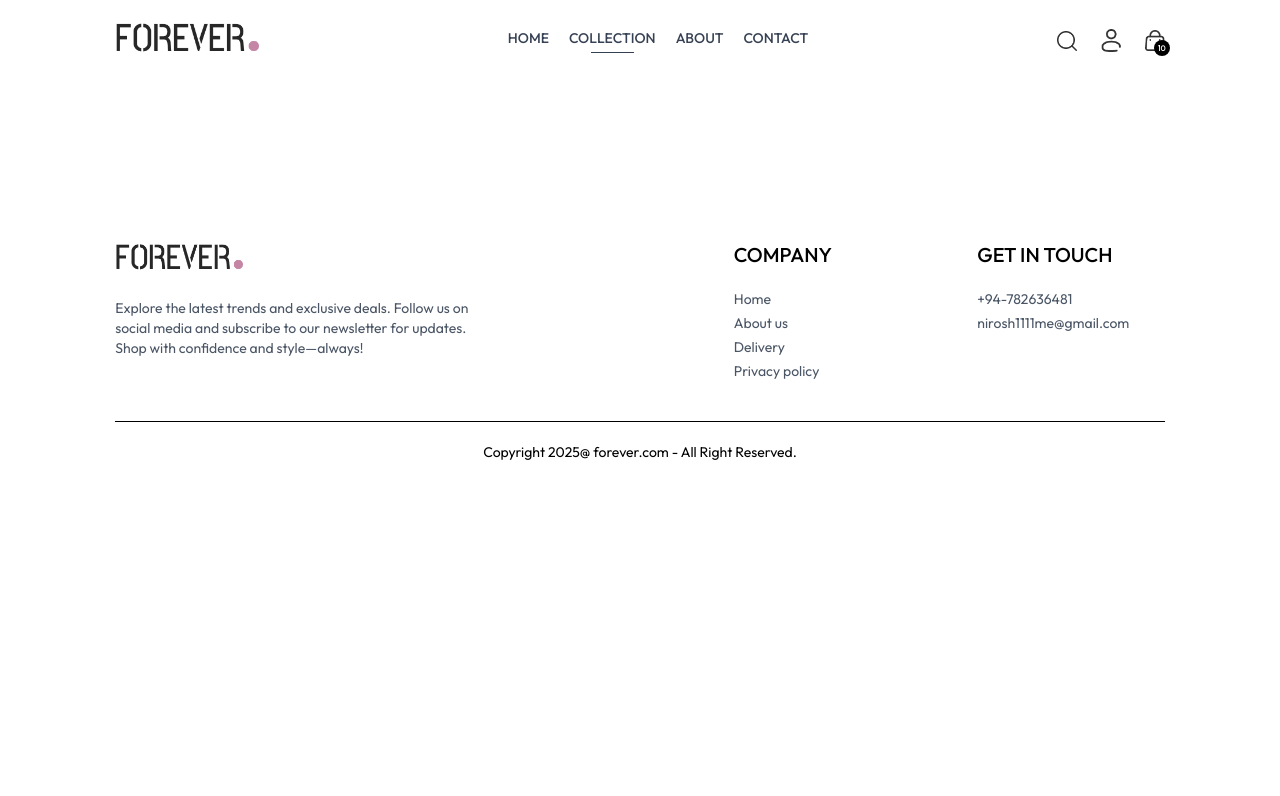
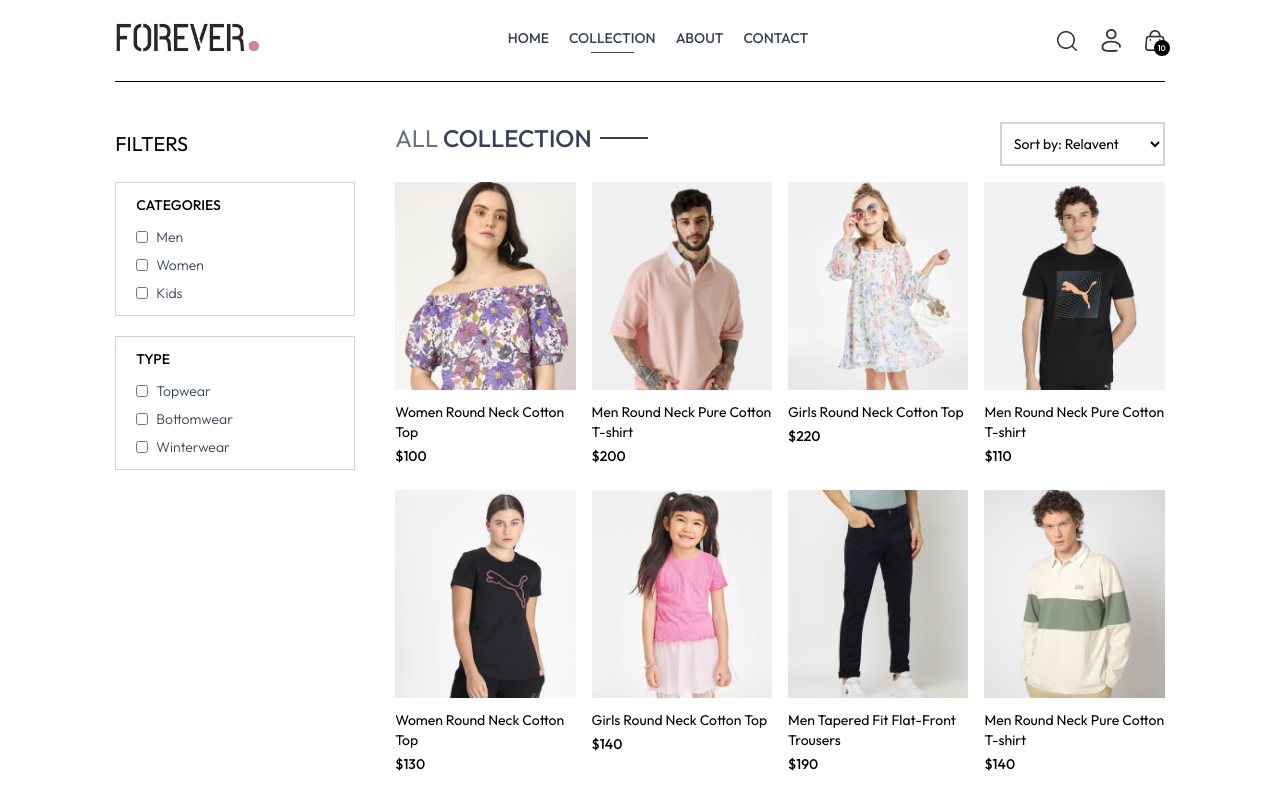
Before and after one commit to Nirosh-Edirisinghe/Ecommerse-site, a React (Vite) app in the folder frontend/: page /collection in a window 1280 px wide. Shown: the top 796 px of the page. Built offline with nearby package versions, Linux system fonts and the light colour scheme.

Commit message:
add collection section

```diff
--- a/frontend/src/pages/Collection.jsx
+++ b/frontend/src/pages/Collection.jsx
@@ -1,8 +1,149 @@
-import React from 'react'
+import React, { useContext, useEffect, useState } from 'react'
+import { ShopContext } from '../context/ShowContext'
+import { assets } from '../assets/assets';
+import Title from '../components/Title';
+import ProductItem from '../components/ProductItem';
 
 const Collection = () => {
+  const {products,search, showSearch} = useContext(ShopContext);
+  const [showFilter,setShowFilter] = useState(false);
+  const [filterProducts,setFilterProducts] = useState([]);
+  const[category,setCategory] = useState([]);
+  const[subCategory,setSubCategory] = useState([]);
+  const[sortType,setSortType] = useState('relavent')
+
+
+  const toggleCategory = (e)=>{
+
+    if(category.includes(e.target.value)){
+      setCategory(prev=> prev.filter(item => item !== e.target.value))
+    }
+    else{
+      setCategory(prev => [...prev,e.target.value])
+    }
+  }
+
+  const toggleSubCategory = (e)=>{
+    if(subCategory.includes(e.target.value)){
+      setSubCategory(prev=> prev.filter(item => item !== e.target.value))
+    }
+    else{
+      setSubCategory(prev => [...prev,e.target.value])
+    }
+  }
+
+  const applyFilter = ()=>{
+    let productCopy = products.slice();
+
+    if(showSearch && search){
+      productCopy = productCopy.filter(item => item.name.toLowerCase().includes(search.toLowerCase()));
+    }
+
+    if(category.length > 0){
+      productCopy = productCopy.filter(item => category.includes(item.category));
+    }
+    if(subCategory.length > 0){
+      productCopy = productCopy.filter(item => subCategory.includes(item.subCategory));
+    }
+    setFilterProducts(productCopy)
+  }
+
+
+  const sortProduct = ()=>{
+    let fpCopy = filterProducts.slice();
+
+    switch(sortType){
+      case 'low-high':
+        setFilterProducts(fpCopy.sort((a,b)=>(a.price - b.price)));
+        break;
+
+      case 'high-low':
+        setFilterProducts(fpCopy.sort((a,b)=>(b.price - a.price)));
+        break;
+
+      default:
+        applyFilter();
+        break;
+
+    }
+  }
+
+  useEffect(()=>{
+    applyFilter();
+  },[category,subCategory,search,showSearch])
+
+  useEffect(()=>{
+    sortProduct();
+  },[sortType])
+
+
+
   return (
-    <div>
+    <div className='flex flex-col sm:flex-row gap-1 sm:gap-10 pt-10 border-t'>
+
+      {/*Filter section */}
+
+      <div className="min-w-60">
+        <p onClick={()=>setShowFilter(!showFilter)} className="my-2 text-xl flex items-center cursor-pointer gap-2">FILTERS
+          <img className={`h-3 sm:hidden ${showFilter ? 'rotate-90': ''}`} src={assets.dropdown_icon} alt="" />
+        </p>
+        {/*categor filter */}
+        <div className={`border border-gray-300 pl-5 py-3 mt-6 ${showFilter ? '':'hidden'} sm:block`}>
+          <p className="mb-3 text-sm font-medium">CATEGORIES</p>
+
+          <div className='flex flex-col gap-2 text-sm font-light text-gray-700'>
+            <p className="flex gap-2">
+              <input className='w-3' type="checkbox" value={'Men'}  onChange={toggleCategory}/>Men
+            </p>
+            <p className="flex gap-2">
+              <input className='w-3' type="checkbox" value={'Women'}  onChange={toggleCategory} />Women
+            </p>
+            <p className="flex gap-2">
+              <input className='w-3' type="checkbox" value={'Kids'}  onChange={toggleCategory} />Kids
+            </p>
+          </div>
+        </div>
+
+        {/*sub category */}
+        <div className={`border border-gray-300 pl-5 py-3 my-5 ${showFilter ? '':'hidden'} sm:block`}>
+          <p className="mb-3 text-sm font-medium">TYPE</p>
+
+          <div className='flex flex-col gap-2 text-sm font-light text-gray-700'>
+            <p className="flex gap-2">
+              <input className='w-3' type="checkbox" value={'Topwear'} onChange={toggleSubCategory} />Topwear
+            </p>
+            <p className="flex gap-2">
+              <input className='w-3' type="checkbox" value={'Bottomwear'} onChange={toggleSubCategory} />Bottomwear
+            </p>
+            <p className="flex gap-2">
+              <input className='w-3' type="checkbox" value={'Winterwear'} onChange={toggleSubCategory} />Winterwear
+            </p>
+          </div>
+        </div>
+
+      </div>
+
+      {/*Right side */}
+      <div className="flex-1">
+        <div className="flex justify-between text-base sm:text-2xl mb-4">
+          <Title text1={'ALL'} text2={'COLLECTION'}/>
+          {/*Product sort */}
+          <select onChange={(e)=>setSortType(e.target.value)} className='border-2 border-gray-300 text-sm px-2'>
+            <option  value="relavent">Sort by: Relavent</option>
+            <option value="low-high">Sort by: Low to High</option>
+            <option value="high-low">Sort by: High to Low</option>
+          </select>
+        </div>
+
+        {/*Map product */}
+        <div className="grid grid-cols-2 md:grid-cols-3 lg:grid-cols-4 gap-4 gap-y-6">
+          {
+             filterProducts.map((item,index)=>(
+              <ProductItem key={index} name={item.name} id={item._id} price={item.price} image={item.image} />
+             ))
+          }
+        </div>
+      </div>
 
     </div>
   )
```
